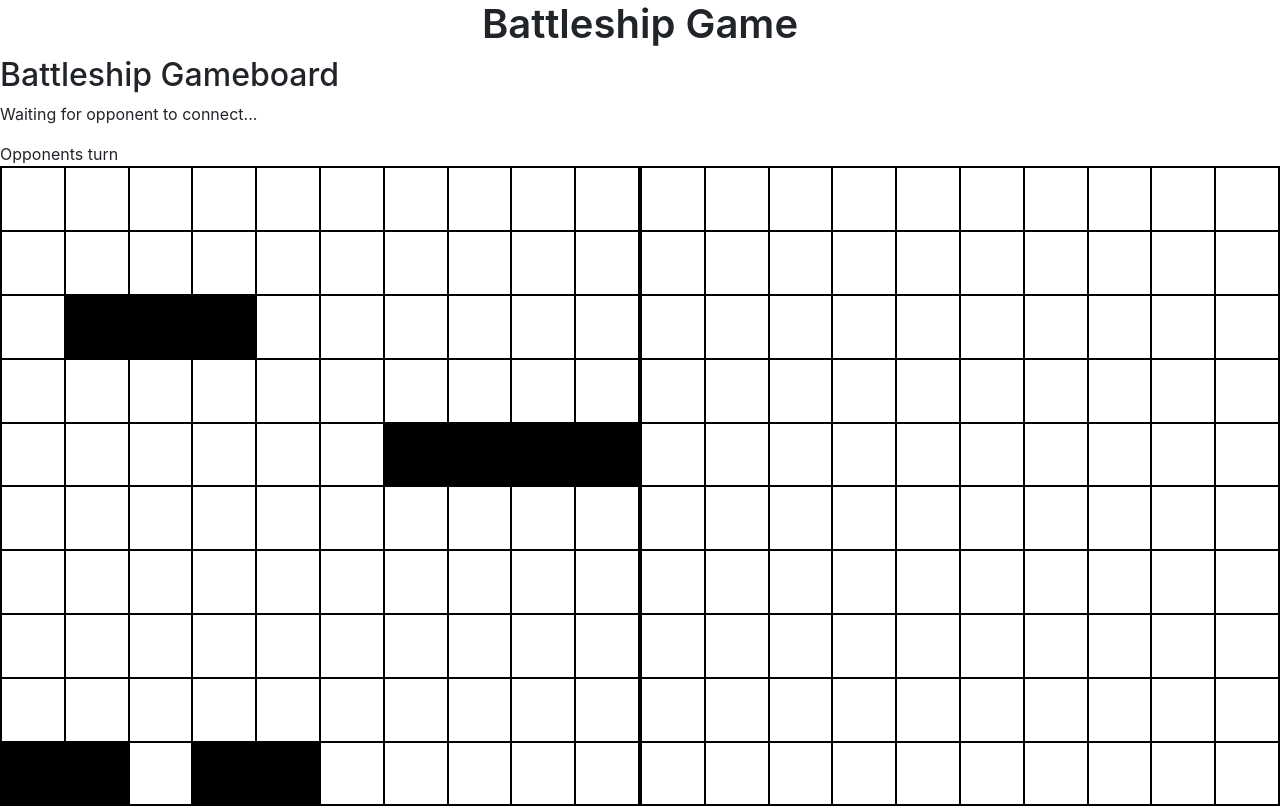
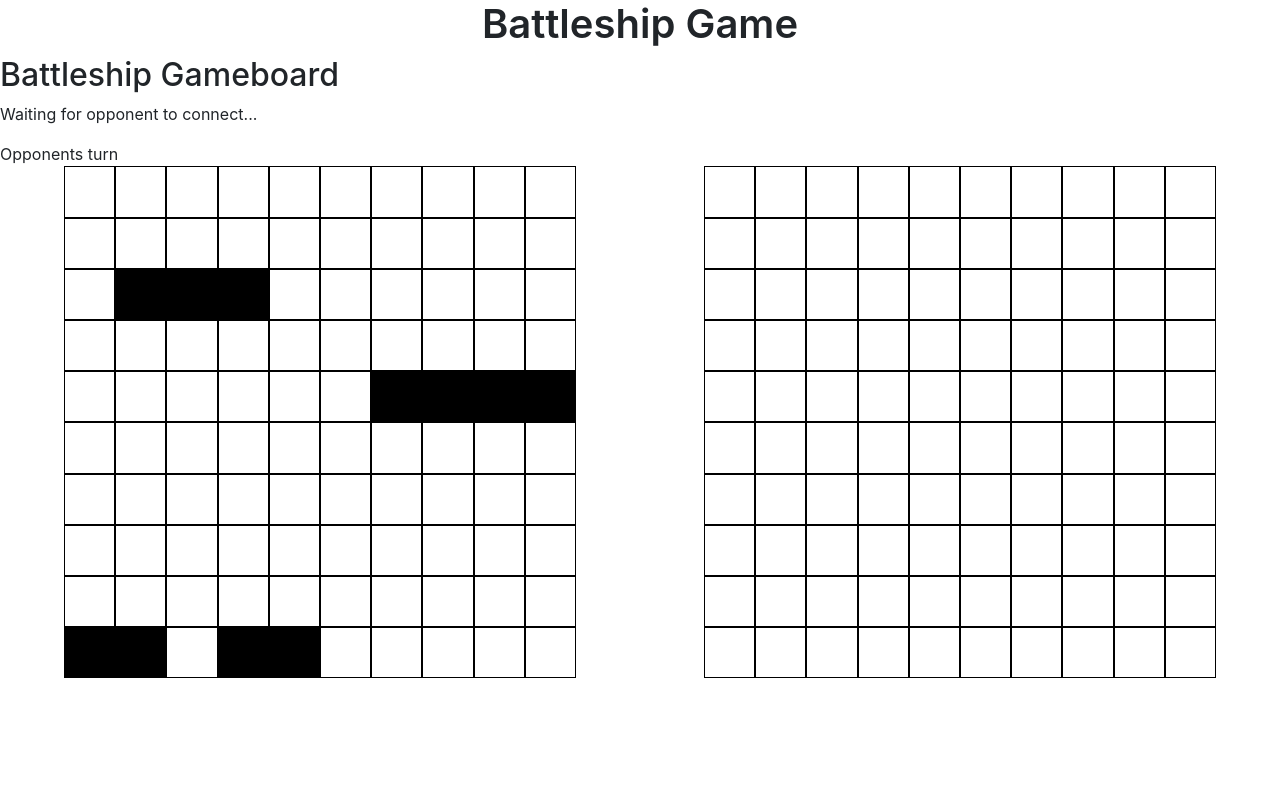
Before and after one commit to jesperkling/battleship-client, a React (Create React App) app: page / in a window 1280 px wide. Both pictures are taken after typing "Sample" into the empty fields and a click on the button "Start Game". Built offline with nearby package versions, Linux system fonts and the light colour scheme; no server answers.

Commit message:
Changed style of game boards.

```diff
--- a/src/components/GameBoard.scss
+++ b/src/components/GameBoard.scss
@@ -11,9 +11,8 @@ main {
 }
 
 .myBoard {
-	border: 1px solid black;
-	height: 40rem;
-	width: 40rem;
+	height: clamp(10rem, 40vw, 40rem);
+	width: clamp(10rem, 40vw, 40rem);
 	display: grid;
 	grid-template-columns: repeat(10, 1fr);
 	grid-template-rows: repeat(10, 1fr);
@@ -27,9 +26,8 @@ main {
 
 
 .opponentBoard {
-	border: 1px solid black;
-	height: 40rem;
-	width: 40rem;
+	height: clamp(10rem, 40vw, 40rem);
+	width: clamp(10rem, 40vw, 40rem);
 	display: grid;
 	grid-template-columns: repeat(10, 1fr);
 	grid-template-rows: repeat(10, 1fr);
```
